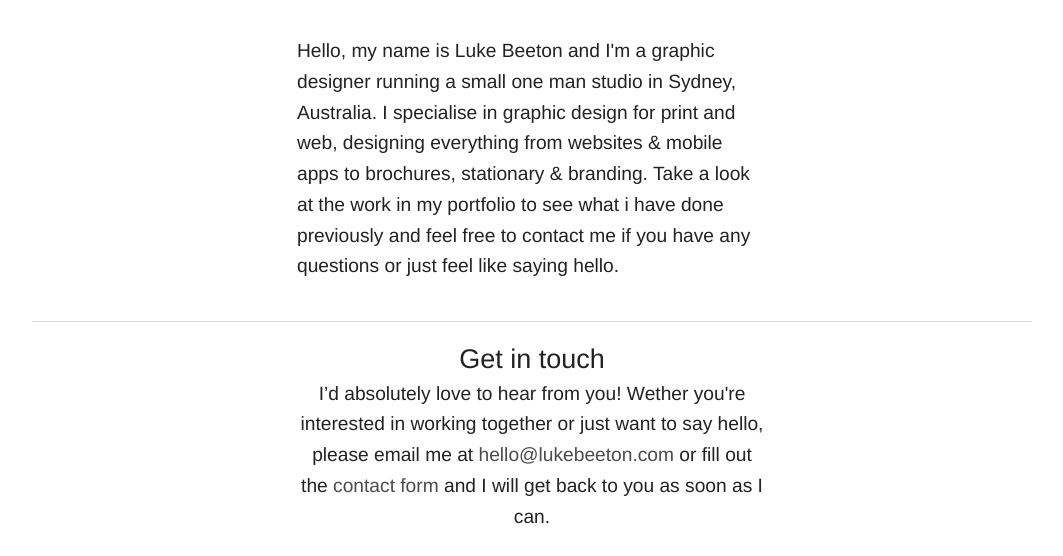
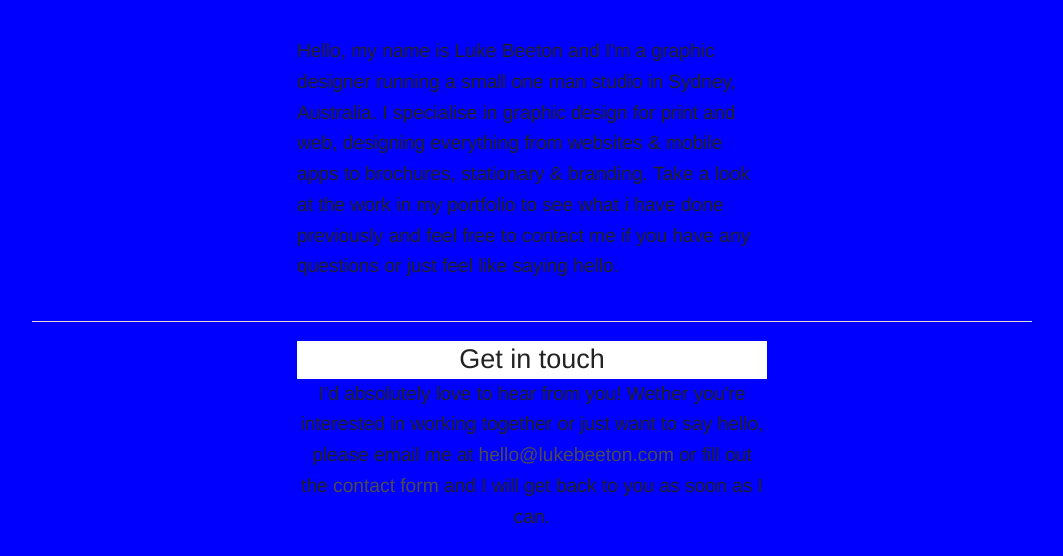
Before and after one commit to lukebeeton/Portfolio, a plain HTML site: page index.html in a window 1280 px wide. Shown: the part 477-1033 px from the top of the page, without its empty margins (108-1171 px from the left). Drawn offline with Linux system fonts and the light colour scheme.

Commit message:
Tried out a blue background

```diff
--- a/css/style.css
+++ b/css/style.css
@@ -12,5 +12,7 @@
 }
 
 h2{
-	text-transform: uppercase
+	text-transform: uppercase;
 }
+
+body { background-color: blue !important; }
```
